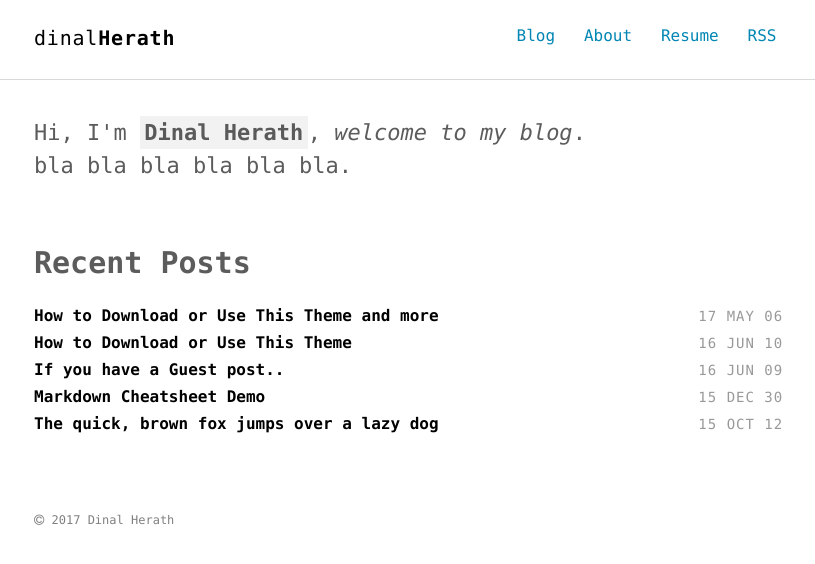
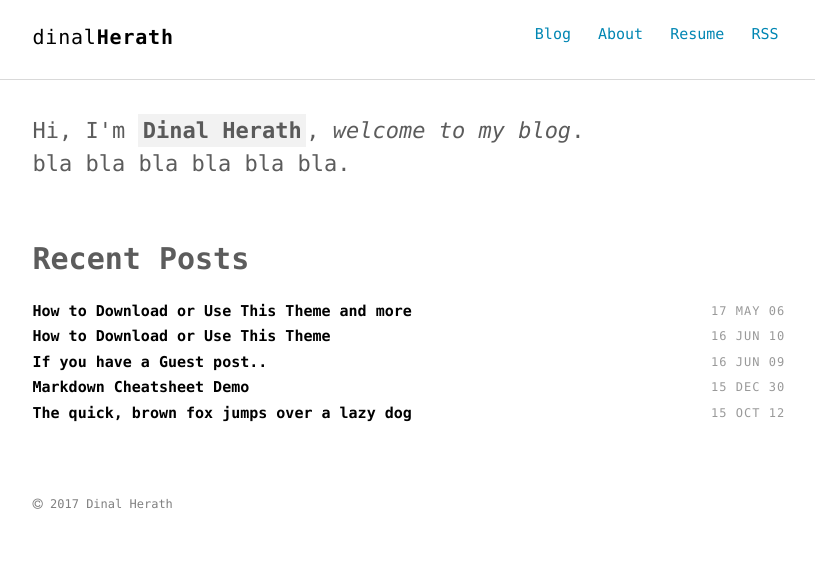
Before and after one commit to dherath/myWebsiteTheme, a Jekyll site: the page built from index.html, in a window 1280 px wide. Shown: the top 564 px of the page, without its empty margins (230-1045 px from the left). Built offline with Jekyll 4.4.1, drawn with Linux system fonts in a browser that asks for light colours.

Commit message:
reduced font size to 15px in posts

```diff
--- a/assets/scss/_layout.scss
+++ b/assets/scss/_layout.scss
@@ -168,7 +168,7 @@ hr {
   text-transform: uppercase;
   display: inline-block;
   letter-spacing: 1px;
-  font-size: rem(14);
+  font-size: rem(12);
   margin-bottom: 1px;
 }
 
--- a/assets/scss/base/_typography.scss
+++ b/assets/scss/base/_typography.scss
@@ -2,7 +2,7 @@ body {
   color: $base-font-color;
   font-family: $base-font-family;
   //font-feature-settings: "kern", "liga", "pnum";
-  font-size: $base-font-size;
+  font-size: 15px;
   line-height: $base-line-height;
 }
 
```
